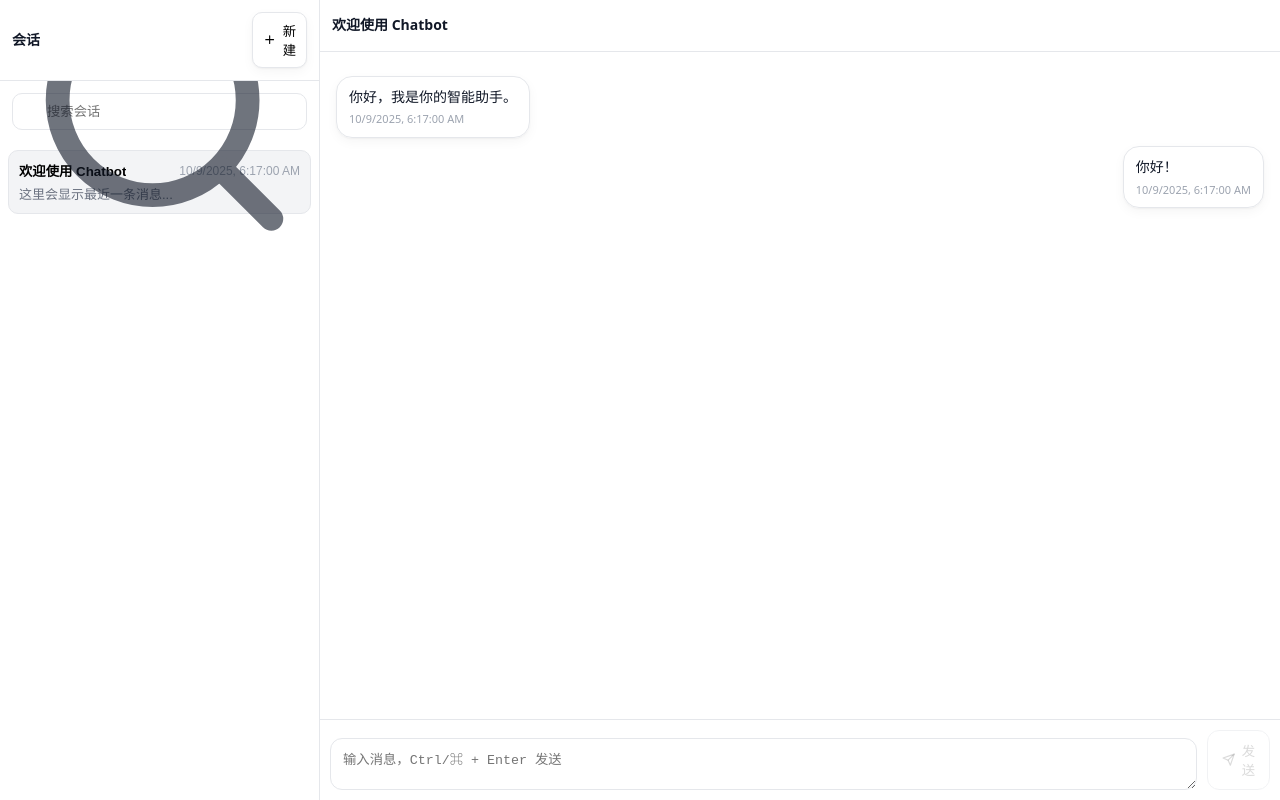
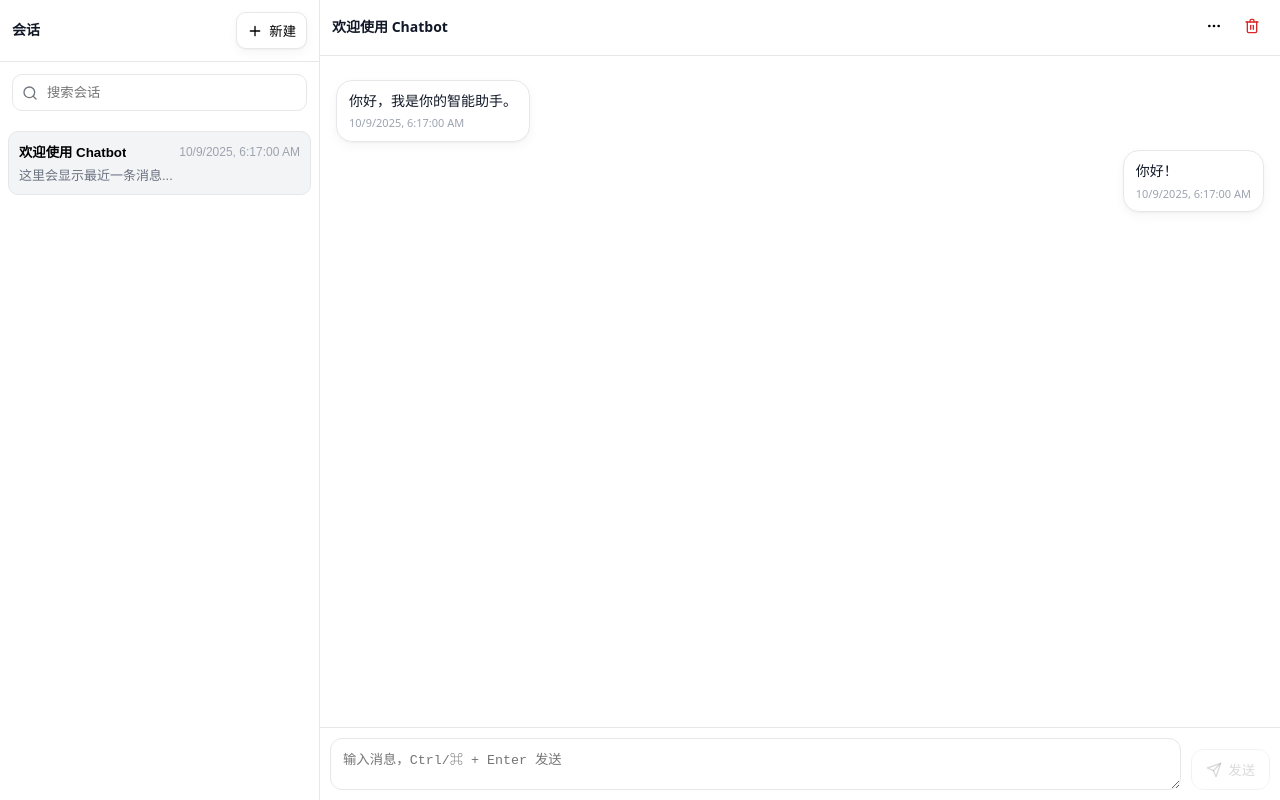
Before and after one commit to Yun1121/chat, a plain HTML site: page index.html in a window 1280 px wide. Drawn offline with Linux system fonts and the light colour scheme.

Commit message:
Update style.css

```diff
--- a/style.css
+++ b/style.css
@@ -8,6 +8,23 @@
   --shadow: 0 1px 2px rgba(0, 0, 0, 0.04), 0 4px 12px rgba(0, 0, 0, 0.04);
   --radius: 14px;
   --radius-sm: 10px;
+}
+/* 固定所有内联 SVG 图标的尺寸 */
+.icon {
+  width: 16px;
+  height: 16px;
+  display: inline-block;
+  flex: 0 0 16px;
+}
+
+/* 搜索框里的放大镜定位，且不拦截点击 */
+.search .icon {
+  position: absolute;
+  left: 10px;
+  top: 50%;
+  transform: translateY(-50%);
+  opacity: .6;
+  pointer-events: none;
 }
 
 * { box-sizing: border-box; }
```
